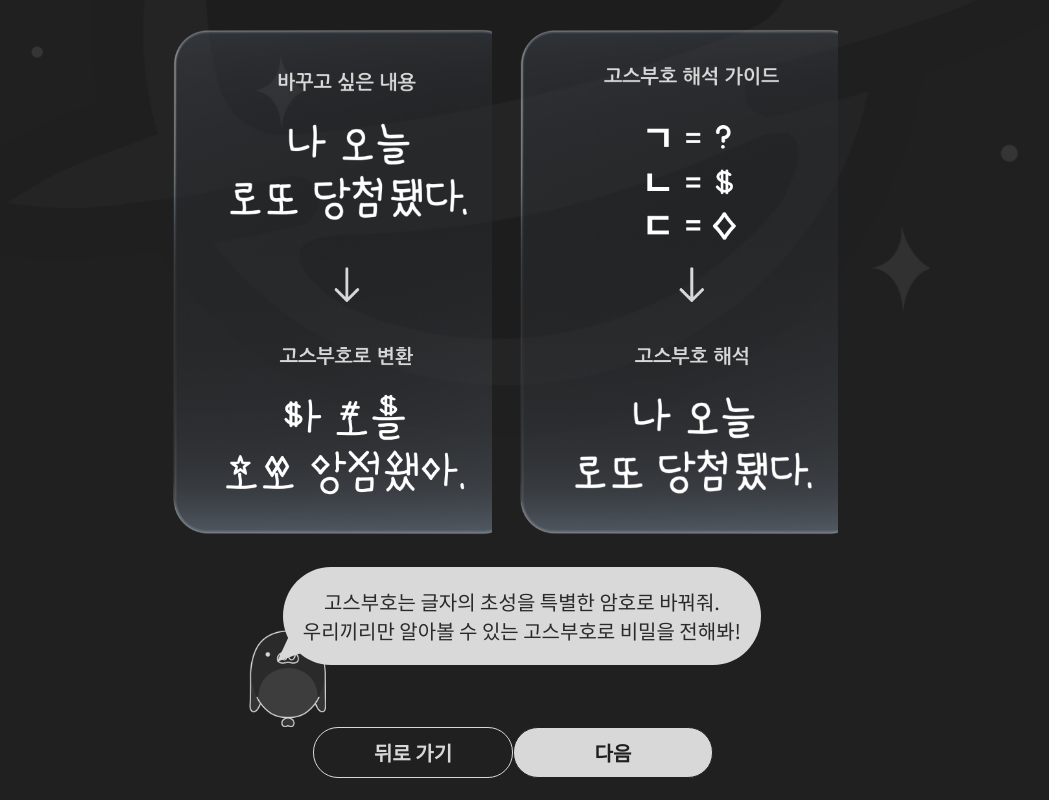
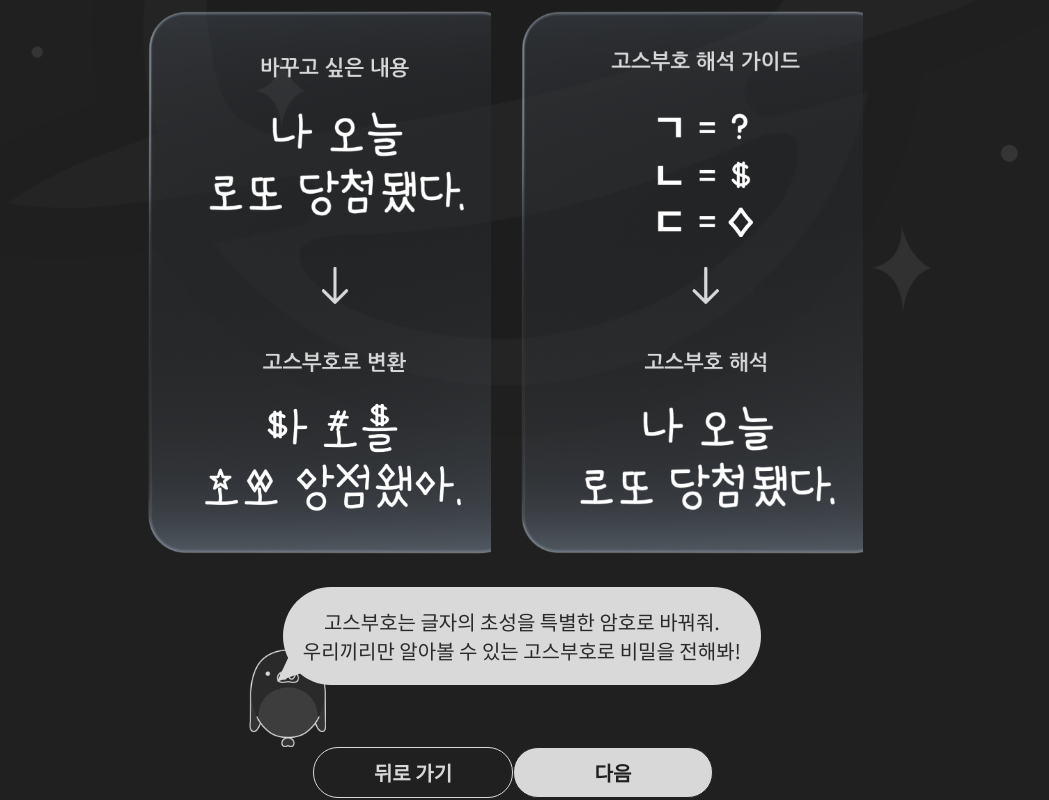
Before and after one commit to hyoie99/React-TeamProject_WhaleSecret, a React (Create React App) app: page /React-Teamproject_WhaleSecret/ghost_page/explain in a window 1280 px wide. Shown: the whole page, without its empty margins (135-1184 px from the left). Built offline with nearby package versions, Linux system fonts and the light colour scheme; a web font is replaced by a local one.

Commit message:
edit size persentage

```diff
--- a/src/css/createForm_style.module.css
+++ b/src/css/createForm_style.module.css
@@ -11,7 +11,7 @@
 }
 
 .main_div {
-  /* width: 100%; */
+  width: 100%;
   height: 95%;
 
   display: flex;
@@ -22,8 +22,8 @@
 .input_div {
   /* width: 800px;
   height: 555px; */
-  width: 58vw;
-  height: 70.5vh;
+  width: 57%;
+  height: 73%;
   background-image: url("../Img/bg_input.png");
   background-size: cover;
   background-repeat: no-repeat;
@@ -100,7 +100,7 @@
 
 .ghost_whale_div {
   /* background-color: violet; */
-  width: 54%;
+  width: 31.5%;
   height: 23%;
 
   display: flex;
--- a/src/css/explain_style.module.css
+++ b/src/css/explain_style.module.css
@@ -18,21 +18,22 @@
 
 .explain_card_div {
   /* background-color: blue; */
-  width: 52%;
+  width: 56%;
+  height: 73%;
   display: flex;
   justify-content: space-between;
   padding-bottom: 25px;
 }
 .ex_card1 {
-  width: 25vw;
-  height: 65vh;
+  width: 48%;
+  height: 100%;
   background-image: url("../Img/ex_card1.png");
   background-repeat: no-repeat;
   background-size: cover;
 }
 .ex_card2 {
-  width: 25vw;
-  height: 65vh;
+  width: 48%;
+  height: 100%;
   background-image: url("../Img/ex_card2.png");
   background-repeat: no-repeat;
   background-size: cover;
--- a/src/css/result_style.module.css
+++ b/src/css/result_style.module.css
@@ -51,6 +51,8 @@
   background-position: center;
   width: 28%;
   height: 72%;
+  /* width: 450px;
+  height: 675px; */
   animation: rotate_card 9s infinite linear;
 }
 .card_text_div {
--- a/src/css/trans_style.module.css
+++ b/src/css/trans_style.module.css
@@ -28,8 +28,8 @@
   background-image: url("../Img/guide_card.png");
   background-size: cover;
   background-repeat: no-repeat;
-  width: 32vw;
-  height: 82vh;
+  width: 33%;
+  height: 85%;
 }
 
 .guide_title {
```
